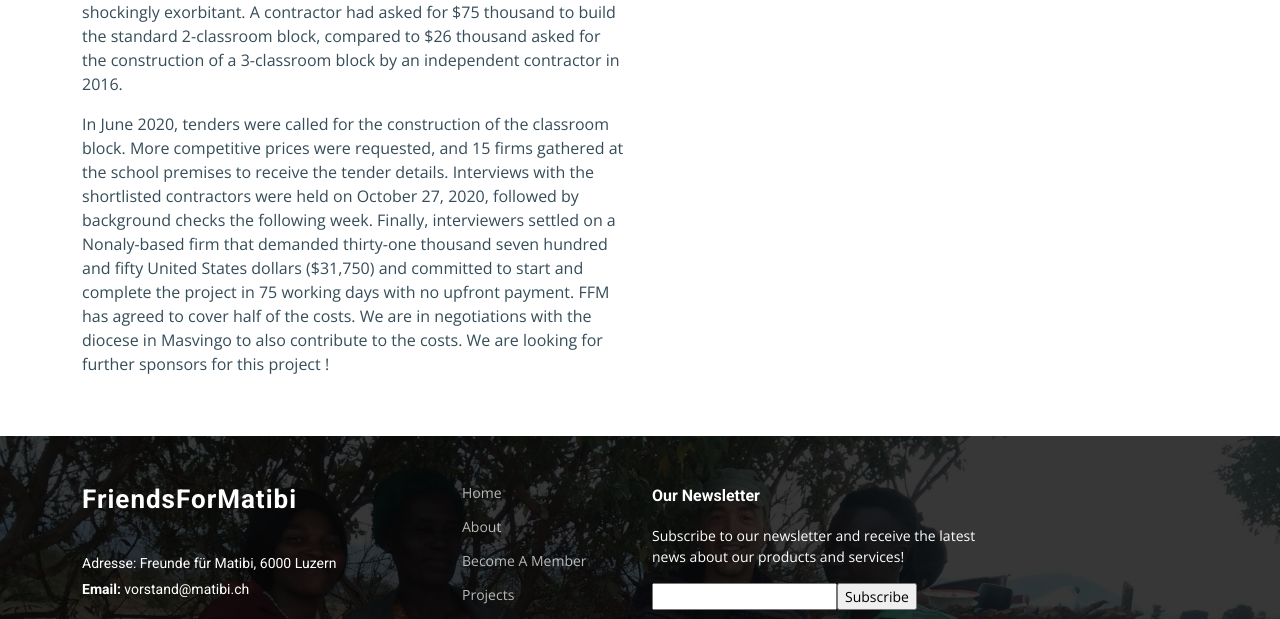
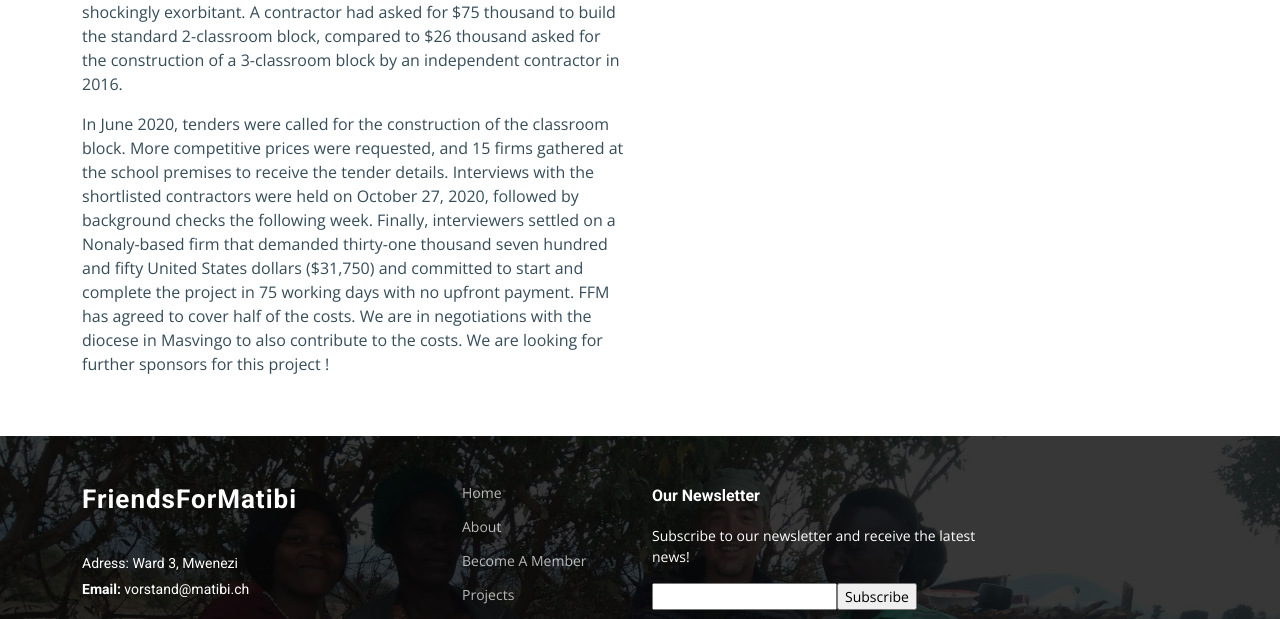
Before and after one commit to Ashemaro/Matibi_Project, a plain HTML site: page completedprojects.html in a window 1280 px wide. Shown: the part 1096-1715 px from the top of the page. Drawn offline with nearby package versions, Linux system fonts and the light colour scheme.

Commit message:
Fixed Footer and Address

```diff
--- a/completedprojects.html
+++ b/completedprojects.html
@@ -214,7 +214,7 @@
             <span class="sitename">FriendsForMatibi</span>
           </a>
           <div class="footer-contact pt-3">
-            <p>Adresse: Freunde für Matibi, 6000 Luzern</p>
+            <p>Adress: Ward 3, Mwenezi</p>
             <p><strong>Email:</strong> <span>vorstand@matibi.ch</span></p>
           </div>
           <div class="social-links d-flex mt-4">
@@ -229,7 +229,7 @@
           <ul>
             <li><a href="index.html">Home</a></li>
             <li><a href="about.html">About</a></li>
-            <li><a href="registration.html">Become A Member</a></li>
+            <li><a target="">Become A Member</a></li>
             <li><a href="projects.html">Projects</a></li>
             <li><a href="news.html">News</a></li>
           </ul>
@@ -237,7 +237,7 @@
 
         <div class="col-lg-4 col-md-12 footer-newsletter">
           <h4>Our Newsletter</h4>
-          <p>Subscribe to our newsletter and receive the latest news about our products and services!</p>
+          <p>Subscribe to our newsletter and receive the latest news!</p>
           <form action="forms/newsletter.php" method="post" class="php-email-form">
             <div class="newsletter-form"><input type="email" name="email"><input type="submit" value="Subscribe"></div>
             <div class="loading">Loading</div>
```
Also changed, not shown: about.html (+2 -2 lines), index.html (+3 -3 lines), news.html (+3 -3 lines), ongoingprojects.html (+3 -3 lines), projectstofund.html (+3 -3 lines).
